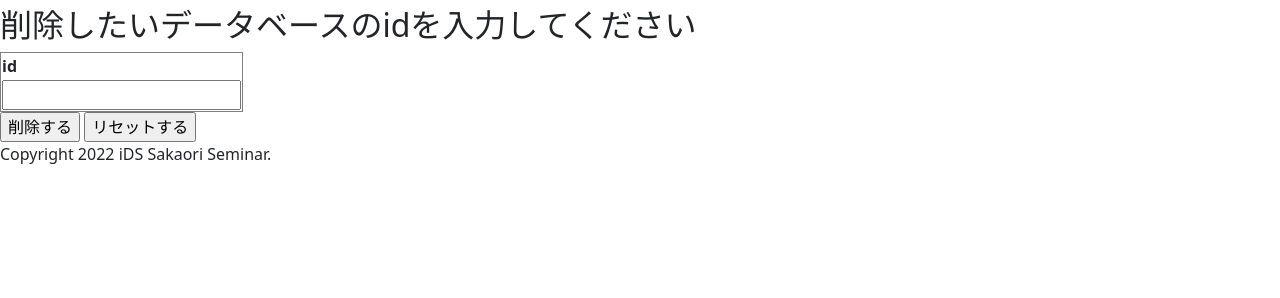
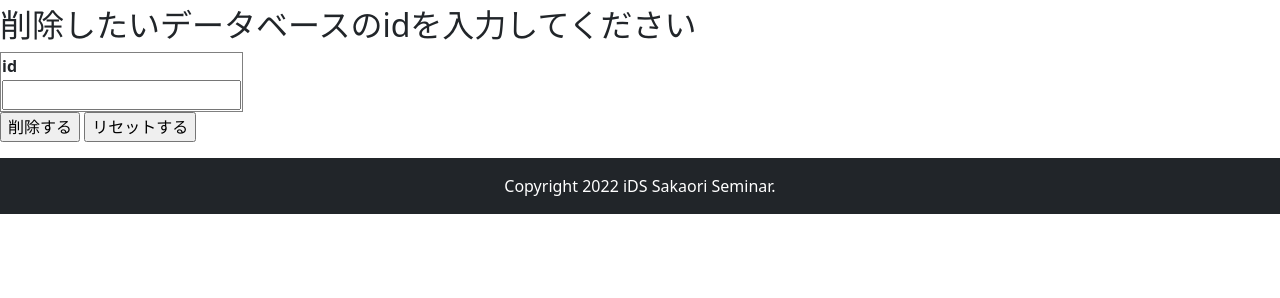
Before and after one commit to Matsuyama6057/web_app2, a Flask app: page /delete in a window 1280 px wide. Shown: the part 106-404 px from the top of the page. Run offline with Flask 3, Linux system fonts and the light colour scheme; the visitor is signed in with stand-in values (Sample User, id 1).

Commit message:
フッターの修正

```diff
--- a/ttvisual/templates/layout/footer.html
+++ b/ttvisual/templates/layout/footer.html
@@ -1,13 +1,20 @@
-<!-- flashの表示 -->
+<!-- Flashメッセージの表示部分 -->
+<div class="container mt-3">
     {% with messages = get_flashed_messages(with_categories=true) %}
     {% if messages %}
-    <ul>
+        <div>
             {% for category, message in messages %}
-            <li class="{{ category }}">{{ message }}</li>
+                <div class="alert alert-danger alert-dismissible fade show" role="alert"> <!-- ここを alert-danger に変更 -->
+                    {{ message }}
+                    <button type="button" class="btn-close" data-bs-dismiss="alert" aria-label="Close"></button>
+                </div>
             {% endfor %}
-    </ul>
+        </div>
     {% endif %}
     {% endwith %}
+</div>
 
-<!-- コピーライトの表示 -->
-<p>Copyright 2022 iDS Sakaori Seminar.</p>
+<!-- フッターのコピーライト部分 -->
+<div class="bg-dark text-white text-center py-3 mt-auto">
+    <p class="mb-0">Copyright 2022 iDS Sakaori Seminar.</p>
+</div>
```
Lines whose indentation alone changed are shown as unchanged.
